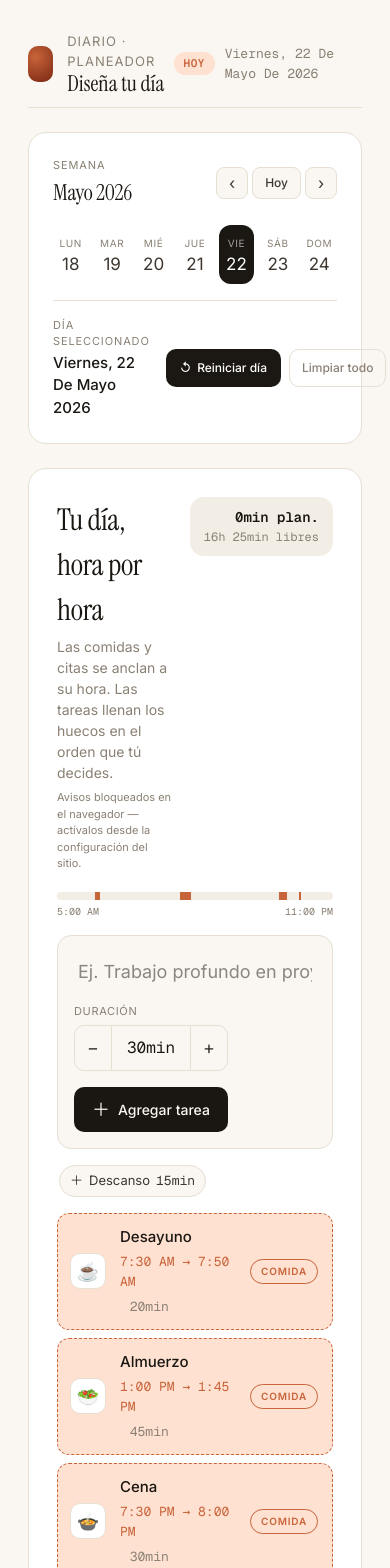
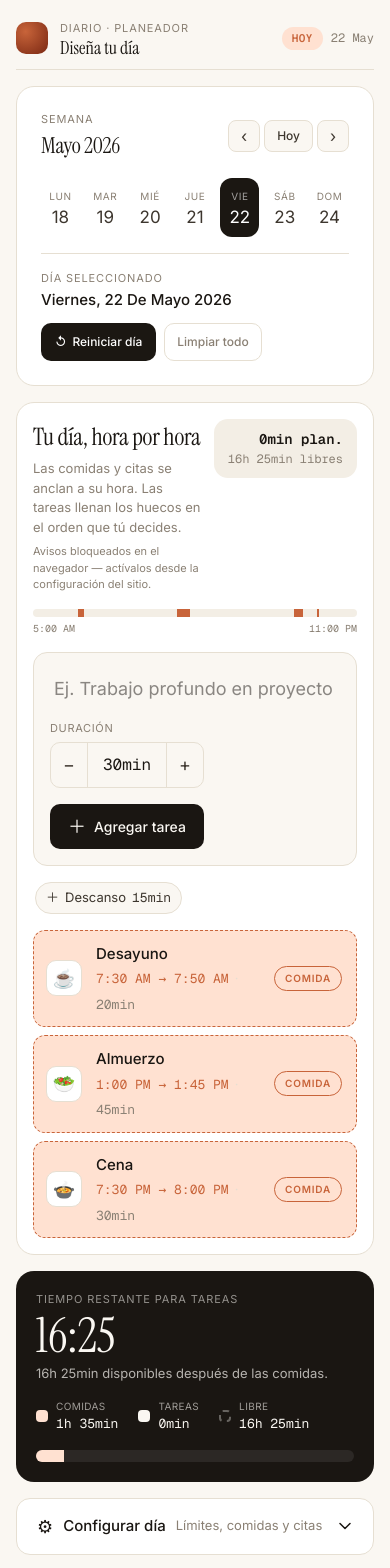
Before and after one commit to kevinguzman420/tasks-manager-v1, a Next.js app: page / in a window 390 px wide. Shown: the top 1568 px of the page. Built offline with nearby package versions, Linux system fonts and the light colour scheme.

Commit message:
Responsive

```diff
--- a/src/app/page.tsx
+++ b/src/app/page.tsx
@@ -16,7 +16,7 @@ export default function Home() {
   const [settingsOpen, setSettingsOpen] = useState(false);
 
   return (
-    <main className="max-w-[1080px] mx-auto py-[32px] px-[28px] pb-[80px] flex flex-col gap-[24px]">
+    <main className="max-w-[1080px] mx-auto py-5 sm:py-8 px-4 sm:px-7 pb-20 flex flex-col gap-4 sm:gap-6">
       <DayHeader />
       <Calendar />
       <LiveBanner onOpenTask={id => router.push(`/task/${id}`)} />
--- a/src/components/planner/Calendar.tsx
+++ b/src/components/planner/Calendar.tsx
@@ -162,7 +162,7 @@ export function Calendar() {
       </div>
 
       {/* ── Info del día + acciones ─────────────────────────────────────── */}
-      <div className="border-t border-(--line) pt-4 flex items-center justify-between gap-4 min-h-[52px]">
+      <div className="border-t border-(--line) pt-4 flex flex-col sm:flex-row sm:items-center justify-between gap-3 sm:gap-4">
         <div>
           <div className="text-[11px] text-(--muted) tracking-[0.08em] uppercase">
             Día seleccionado
--- a/src/components/planner/DayHeader.tsx
+++ b/src/components/planner/DayHeader.tsx
@@ -14,24 +14,33 @@ export function DayHeader() {
   const isToday = sameDay(selectedDate, today);
 
   return (
-    <header className="flex items-center justify-between pb-[12px] border-b border-[var(--line)]">
+    <header className="flex items-center justify-between pb-3 border-b border-[var(--line)]">
       {/* Brand */}
-      <div className="flex items-center gap-[14px]">
-        <div className="w-[36px] h-[36px] rounded-[10px] bg-[radial-gradient(circle_at_30%_30%,var(--accent),oklch(0.4_0.12_35))]" />
+      <div className="flex items-center gap-3">
+        <div className="w-8 h-8 sm:w-9 sm:h-9 rounded-[10px] bg-[radial-gradient(circle_at_30%_30%,var(--accent),oklch(0.4_0.12_35))]" />
         <div>
-          <div className="text-[13px] text-[var(--muted)] tracking-[0.08em] uppercase">Diario · Planeador</div>
-          <div className="serif text-[22px] leading-[1] mt-[2px]">Diseña tu día</div>
+          <div className="text-[11px] sm:text-[13px] text-[var(--muted)] tracking-[0.08em] uppercase">
+            Diario · Planeador
+          </div>
+          <div className="serif text-[18px] sm:text-[22px] leading-[1] mt-[2px]">
+            Diseña tu día
+          </div>
         </div>
       </div>
 
-      {/* Date display */}
-      <div className="mono flex items-center gap-[10px] text-[13px] text-[var(--muted)]">
+      {/* Date — en móvil solo el badge "Hoy" + fecha corta */}
+      <div className="mono flex items-center gap-[8px] text-[13px] text-[var(--muted)]">
         {isToday && (
           <span className="bg-[var(--accent-soft)] text-[var(--accent)] px-[10px] py-[3px] rounded-full text-[11px] font-[600] tracking-[0.04em] uppercase">
             Hoy
           </span>
         )}
-        <span className="capitalize">
+        {/* Fecha corta en móvil */}
+        <span className="capitalize text-[12px] sm:hidden">
+          {selectedDate.toLocaleDateString('es-MX', { day: 'numeric', month: 'short' })}
+        </span>
+        {/* Fecha completa en desktop */}
+        <span className="capitalize hidden sm:inline">
           {selectedDate.toLocaleDateString('es-MX', {
             weekday: 'long', day: 'numeric', month: 'long', year: 'numeric',
           })}
--- a/src/components/planner/RemainCard.tsx
+++ b/src/components/planner/RemainCard.tsx
@@ -5,13 +5,13 @@ import { usePlanner } from '@/context/PlannerContext';
 import { dayMinutes, fmtMinutes, fmtMinutesShort } from '@/utils/scheduler';
 
 export function RemainCard() {
-  const { plan, schedule } = usePlanner();
+  const { plan } = usePlanner();
 
-  const totalDay = dayMinutes(plan.start, plan.end);
+  const totalDay  = dayMinutes(plan.start, plan.end);
   const mealsTotal = plan.meals.breakfast.duration + plan.meals.lunch.duration + plan.meals.dinner.duration;
   const tasksTotal = plan.tasks.reduce((s, t) => s + t.duration, 0);
   const afterMeals = Math.max(0, totalDay - mealsTotal);
-  const remaining = totalDay - mealsTotal - tasksTotal;
+  const remaining  = totalDay - mealsTotal - tasksTotal;
   const overbooked = remaining < 0;
 
   const pctMeals  = totalDay ? Math.min(100, (mealsTotal / totalDay) * 100) : 0;
@@ -19,72 +19,56 @@ export function RemainCard() {
   const pctRemain = Math.max(0, 100 - pctMeals - pctTasks);
 
   return (
-    <section className="bg-[var(--ink)] text-[var(--bg)] rounded-[18px] p-[28px] flex flex-col gap-[20px]">
-      <div className="flex justify-between items-end gap-[24px] flex-wrap">
+    <section className="bg-[var(--ink)] text-[var(--bg)] rounded-[18px] p-5 sm:p-7 flex flex-col gap-4 sm:gap-5">
+      <div className="flex justify-between items-end gap-4 flex-wrap">
         <div>
           <div className="text-[11px] text-[rgba(250,247,242,0.55)] tracking-[0.08em] uppercase">
             Tiempo restante para tareas
           </div>
-          <div className={`serif text-[72px] leading-[1] mt-[6px] ${overbooked ? 'text-[oklch(0.78_0.16_30)]' : 'text-[var(--bg)]'}`}>
+          <div className={`serif text-[48px] sm:text-[72px] leading-[1] mt-1 ${overbooked ? 'text-[oklch(0.78_0.16_30)]' : 'text-[var(--bg)]'}`}>
             {overbooked ? '−' : ''}{fmtMinutesShort(Math.abs(remaining))}
           </div>
-          <div className={`mt-[8px] text-[13px] ${overbooked ? 'text-[oklch(0.78_0.16_30)]' : 'text-[rgba(250,247,242,0.7)]'}`}>
+          <div className={`mt-1 text-[13px] ${overbooked ? 'text-[oklch(0.78_0.16_30)]' : 'text-[rgba(250,247,242,0.7)]'}`}>
             {overbooked
               ? `Te pasaste por ${fmtMinutes(-remaining)}. Quita o acorta algo.`
               : `${fmtMinutes(afterMeals)} disponibles después de las comidas.`}
           </div>
         </div>
 
-        {/* Legend */}
-        <div className="flex gap-[24px] flex-wrap">
-          <LegendDot
-            color="var(--accent-soft)"
-            label="Comidas"
-            value={fmtMinutes(mealsTotal)}
-          />
-          <LegendDot
-            color="var(--bg)"
-            label="Tareas"
-            value={fmtMinutes(tasksTotal)}
-            ring={false}
-          />
-          <LegendDot
-            color="transparent"
-            label="Libre"
-            value={fmtMinutes(Math.max(0, remaining))}
-            ring
-          />
+        {/* Leyenda */}
+        <div className="flex gap-5 sm:gap-6 flex-wrap">
+          <LegendDot color="var(--accent-soft)" label="Comidas"  value={fmtMinutes(mealsTotal)} />
+          <LegendDot color="var(--bg)"          label="Tareas"   value={fmtMinutes(tasksTotal)} ring={false} />
+          <LegendDot color="transparent"        label="Libre"    value={fmtMinutes(Math.max(0, remaining))} ring />
         </div>
       </div>
 
-      {/* Distribution bar */}
+      {/* Barra de distribución */}
       <div
         role="img"
         aria-label="Distribución del día"
-        className="flex h-[14px] rounded-full overflow-hidden bg-[rgba(255,255,255,0.08)]"
+        className="flex h-3 rounded-full overflow-hidden bg-[rgba(255,255,255,0.08)]"
       >
-        <div className="h-full transition-[width] duration-200 ease" style={{ width: `${pctMeals}%`, background: 'var(--accent-soft)' }} />
-        <div className="h-full transition-[width] duration-200 ease" style={{ width: `${pctTasks}%`, background: 'var(--bg)' }} />
-        <div className="h-full" style={{ width: `${pctRemain}%`, background: 'transparent' }} />
+        <div className="h-full transition-[width] duration-200" style={{ width: `${pctMeals}%`,  background: 'var(--accent-soft)' }} />
+        <div className="h-full transition-[width] duration-200" style={{ width: `${pctTasks}%`,  background: 'var(--bg)' }} />
+        <div className="h-full"                                  style={{ width: `${pctRemain}%`, background: 'transparent' }} />
       </div>
     </section>
   );
 }
 
-function LegendDot({
-  color, label, value, ring = false,
-}: {
-  color: string;
-  label: string;
-  value: string;
-  ring?: boolean;
+function LegendDot({ color, label, value, ring = false }: {
+  color: string; label: string; value: string; ring?: boolean;
 }) {
   return (
-    <div className="flex items-center gap-[10px]">
-      <span className={`inline-block shrink-0 w-[12px] h-[12px] rounded-[4px] ${ring ? 'border-[2px] border-dashed border-[rgba(250,247,242,0.35)] bg-transparent' : ''}`} style={{ background: ring ? 'transparent' : color }} />
+    <div className="flex items-center gap-2">
+      <span
+        className={`inline-block shrink-0 w-3 h-3 rounded-[4px] ${ring ? 'border-2 border-dashed border-[rgba(250,247,242,0.35)] bg-transparent' : ''}`}
+        style={{ background: ring ? 'transparent' : color }}
+      />
       <div className="flex flex-col">
-        <span className="text-[11px] text-[rgba(250,247,242,0.6)] tracking-[0.04em] uppercase">{label}</span>
-        <span className="mono text-[14px]">{value}</span>
+        <span className="text-[10px] text-[rgba(250,247,242,0.6)] tracking-[0.04em] uppercase">{label}</span>
+        <span className="mono text-[13px]">{value}</span>
       </div>
     </div>
   );
--- a/src/components/planner/Timeline.tsx
+++ b/src/components/planner/Timeline.tsx
@@ -192,14 +192,14 @@ export function Timeline() {
   const events = schedule.events;
 
   return (
-    <section className="bg-[var(--card-bg)] border border-[var(--line)] rounded-[18px] p-[28px_28px_24px]">
+    <section className="bg-[var(--card-bg)] border border-[var(--line)] rounded-[18px] p-4 sm:p-7">
       {/* Header */}
-      <div className="flex items-start justify-between gap-[16px] mb-[20px]">
+      <div className="flex items-start justify-between gap-3 mb-4 sm:mb-5">
         <div>
-          <h2 className="serif text-[30px] m-0 font-[400] tracking-[-0.01em]">
+          <h2 className="serif text-[24px] sm:text-[30px] m-0 font-[400] tracking-[-0.01em]">
             Tu día, hora por hora
           </h2>
-          <p className="mt-[4px] text-[14px] text-[var(--muted)]">
+          <p className="mt-1 text-[13px] sm:text-[14px] text-[var(--muted)]">
             Las comidas y citas se anclan a su hora. Las tareas llenan los
             huecos en el orden que tú decides.
           </p>
@@ -511,103 +511,86 @@ export function Timeline() {
                   <li
                     key={task.id}
                     className={clsx(
-                      "grid grid-cols-[auto_auto_auto_1fr_auto_auto] items-center gap-[12px] p-[14px_14px_14px_8px] rounded-[12px] transition-[opacity_transform_box-shadow] duration-[200ms]",
+                      "rounded-[12px] transition-[opacity_transform_box-shadow] duration-[200ms]",
+                      // Layout: flex en móvil, grid en sm+
+                      "flex flex-col gap-2 p-3",
+                      "sm:grid sm:grid-cols-[auto_auto_auto_1fr_auto_auto] sm:items-center sm:gap-3 sm:p-[14px_14px_14px_8px]",
                       isNow
-                        ? "bg-[var(--card-bg)] border-[1px] border-[var(--accent)] shadow-[0_0_0_2px_var(--accent)_0_0_0_6px_var(--accent-soft)]"
+                        ? "bg-[var(--card-bg)] border border-[var(--accent)] shadow-[0_0_0_2px_var(--accent-soft)]"
                         : "bg-[var(--bg)]",
-                      task.overlap && !isNow
-                        ? "border-[1px] border-[var(--accent)]"
-                        : !isNow
-                          ? "border-[1px] border-[var(--line)]"
-                          : "",
+                      task.overlap && !isNow ? "border border-[var(--accent)]"
+                        : !isNow ? "border border-[var(--line)]" : "",
                       isDragging && "opacity-[0.35] scale-[0.99]",
                       isPast && !isDragging && "opacity-[0.55]",
                       task.done && "opacity-60",
                     )}
                     onDragOver={(e) => handleDragOverTask(e, taskIdx)}
                   >
+                    {/* ── Fila superior (móvil: toda la tarjeta; sm: columnas 1-3 + nombre) ── */}
+                    <div className="flex items-center gap-2 min-w-0 sm:contents">
+
+                      {/* Grip */}
                       <div
                         draggable
                         onDragStart={(e) => handleDragStart(e, taskIdx)}
                         onDragEnd={reset}
                         aria-label="Arrastrar para reordenar"
-                      className="w-[22px] h-[36px] flex items-center justify-center text-[var(--muted)] rounded-[6px] cursor-grab select-none"
+                        className="w-5 h-8 flex items-center justify-center text-[var(--muted)] rounded-[6px] cursor-grab select-none flex-shrink-0"
                       >
                         <GripIcon />
                       </div>
 
+                      {/* Done checkbox */}
                       <button
                         onClick={() => toggleTaskDone(task.id)}
                         aria-label={task.done ? 'Marcar pendiente' : 'Marcar como hecho'}
-                      className={`w-[20px] h-[20px] rounded-full border-2 flex items-center justify-center text-[9px] flex-shrink-0 transition-colors ${
+                        className={`w-5 h-5 rounded-full border-2 flex items-center justify-center text-[9px] flex-shrink-0 transition-colors ${
                           task.done
                             ? 'bg-[var(--good)] border-[var(--good)] text-white'
                             : 'border-[var(--line)] bg-transparent text-transparent hover:border-[var(--muted)]'
                         }`}
                       >✓</button>
 
-                    <div className="mono text-[12px] font-[500] text-[var(--muted)]">
+                      {/* Número — oculto en móvil */}
+                      <div className="hidden sm:block mono text-[12px] font-[500] text-[var(--muted)]">
                         {isPast ? "✓" : String(taskIdx + 1).padStart(2, "0")}
                       </div>
 
-                    <div className="flex flex-col gap-[4px] min-w-0">
-                      <div className="flex flex-wrap items-center gap-[10px]">
+                      {/* Nombre + chips */}
+                      <div className="flex flex-col gap-1 min-w-0 flex-1">
+                        <div className="flex flex-wrap items-center gap-2">
                           <input
                             value={task.name}
-                          onChange={(e) =>
-                            updateTask(task.id, { name: e.target.value })
-                          }
-                          className={`border-none bg-transparent p-0 text-[16px] font-[500] min-w-0 max-w-full outline-none ${
+                            onChange={(e) => updateTask(task.id, { name: e.target.value })}
+                            className={`border-none bg-transparent p-0 text-[15px] sm:text-[16px] font-[500] min-w-0 max-w-full outline-none ${
                               task.done ? 'line-through text-[var(--muted)]' : 'text-[var(--ink)]'
                             }`}
                           />
                           {isNow && <NowChip />}
                         </div>
-                      <div className="flex flex-wrap items-center gap-[6px] text-[13px]">
-                        <span
-                          className={clsx(
-                            "mono",
-                            overflow
-                              ? "text-[var(--warn)]"
-                              : "text-[var(--ink-2)]",
-                          )}
-                        >
+                        <div className="flex flex-wrap items-center gap-[5px] text-[12px] sm:text-[13px]">
+                          <span className={clsx("mono", overflow ? "text-[var(--warn)]" : "text-[var(--ink-2)]")}>
                             {minToClock(task.startAt)} → {minToClock(task.endAt)}
                           </span>
                           <span className="text-[var(--line)]">·</span>
                           <button
-                          onClick={() =>
-                            setEditingId(editingId === task.id ? null : task.id)
-                          }
+                            onClick={() => setEditingId(editingId === task.id ? null : task.id)}
                             className={clsx(
-                            "inline-flex items-center gap-[2px] rounded-full px-[8px] py-[3px] text-[12px] leading-[1.4]",
+                              "inline-flex items-center gap-[2px] rounded-full px-2 py-[2px] text-[11px] leading-[1.4]",
                               editingId === task.id
                                 ? "border border-[var(--accent)] bg-[var(--accent-soft)] text-[var(--accent)]"
                                 : "border border-[var(--line)] bg-transparent text-[var(--muted)]",
                             )}
                           >
-                          <span className="mono">
-                            {fmtMinutes(task.duration)}
-                          </span>
-                          <svg
-                            width="10"
-                            height="10"
-                            viewBox="0 0 10 10"
-                            className="ml-[4px] opacity-[0.7]"
-                          >
-                            <path
-                              d="M2 3.5 L5 6.5 L8 3.5"
-                              stroke="currentColor"
-                              strokeWidth="1.3"
-                              fill="none"
-                              strokeLinecap="round"
-                            />
+                            <span className="mono">{fmtMinutes(task.duration)}</span>
+                            <svg width="10" height="10" viewBox="0 0 10 10" className="ml-1 opacity-70">
+                              <path d="M2 3.5 L5 6.5 L8 3.5" stroke="currentColor" strokeWidth="1.3" fill="none" strokeLinecap="round" />
                             </svg>
                           </button>
                           {task.subtasks.length > 0 && (
                             <>
                               <span className="text-[var(--line)]">·</span>
-                            <span className="mono text-[11px] font-[500] rounded-full bg-[var(--accent-soft)] text-[var(--accent)] px-[8px] py-[2px]">
+                              <span className="mono text-[11px] font-[500] rounded-full bg-[var(--accent-soft)] text-[var(--accent)] px-2 py-[2px]">
                                 {task.subtasks.length} sub-tareas
                               </span>
                             </>
@@ -616,8 +599,7 @@ export function Timeline() {
                             <>
                               <span className="text-(--line)">·</span>
                               <button
-                              onClick={() =>
-                                setConflictModal({
+                                onClick={() => setConflictModal({
                                   taskId: task.id,
                                   taskName: task.name,
                                   taskStartAt: task.startAt,
@@ -625,20 +607,17 @@ export function Timeline() {
                                   eventLabel: task.overlap!.label,
                                   eventKind: task.overlap!.kind,
                                   currentDuration: task.duration,
-                                })
-                              }
-                              className="rounded-full bg-(--accent-soft) text-(--warn) px-2 py-0.5 text-[11px] font-medium
-                                         underline underline-offset-2 decoration-dotted cursor-pointer"
+                                })}
+                                className="rounded-full bg-(--accent-soft) text-(--warn) px-2 py-0.5 text-[11px] font-medium underline underline-offset-2 decoration-dotted cursor-pointer"
                               >
-                              ⚠ roba {fmtMinutes(task.overlap.stealMin)} de{" "}
-                              {task.overlap.label}
+                                ⚠ roba {fmtMinutes(task.overlap.stealMin)} de {task.overlap.label}
                               </button>
                             </>
                           )}
                           {overflow && (
                             <>
                               <span className="text-[var(--line)]">·</span>
-                            <span className="rounded-full bg-[var(--accent-soft)] text-[var(--warn)] px-[8px] py-[2px] text-[11px] font-[500]">
+                              <span className="rounded-full bg-[var(--accent-soft)] text-[var(--warn)] px-2 py-[2px] text-[11px] font-[500]">
                                 se pasa del día
                               </span>
                             </>
@@ -647,43 +626,30 @@ export function Timeline() {
                         {editingId === task.id && (
                           <DurationEditor
                             ev={task}
-                          onChange={(newDur) =>
-                            updateTask(task.id, { duration: newDur })
-                          }
+                            onChange={(newDur) => updateTask(task.id, { duration: newDur })}
                             onClose={() => setEditingId(null)}
                           />
                         )}
                       </div>
 
+                      {/* Abrir + borrar (en móvil van pegados al nombre a la derecha) */}
+                      <div className="flex items-center gap-1 flex-shrink-0 sm:contents">
                         <button
                           onClick={() => router.push(`/task/${task.id}`)}
-                      className="inline-flex items-center whitespace-nowrap rounded-full border border-gray-400 bg-transparent px-3 py-1.5 text-[12px] font-medium text-black cursor-pointer"
+                          className="inline-flex items-center rounded-full border border-[var(--line)] bg-transparent px-2 sm:px-3 py-1.5 text-[12px] font-medium text-[var(--ink-2)] cursor-pointer"
                         >
-                      Abrir
-                      <svg
-                        width="12"
-                        height="12"
-                        viewBox="0 0 12 12"
-                        className="ml-[6px]"
-                      >
-                        <path
-                          d="M3 6h6 M6.5 3.5L9 6l-2.5 2.5"
-                          stroke="currentColor"
-                          strokeWidth="1.4"
-                          fill="none"
-                          strokeLinecap="round"
-                          strokeLinejoin="round"
-                        />
+                          <span className="hidden sm:inline mr-1.5">Abrir</span>
+                          <svg width="12" height="12" viewBox="0 0 12 12">
+                            <path d="M3 6h6 M6.5 3.5L9 6l-2.5 2.5" stroke="currentColor" strokeWidth="1.4" fill="none" strokeLinecap="round" strokeLinejoin="round" />
                           </svg>
                         </button>
-
                         <button
                           onClick={() => removeTask(task.id)}
                           aria-label="Eliminar"
-                      className="w-[30px] h-[30px] rounded-[8px] bg-transparent text-[var(--muted)] border border-transparent text-[13px]"
-                    >
-                      ✕
-                    </button>
+                          className="w-7 h-7 rounded-[8px] bg-transparent text-[var(--muted)] border border-transparent text-[13px] flex items-center justify-center"
+                        >✕</button>
+                      </div>
+                    </div>
                   </li>,
                 );
 
```
Also changed, not shown: src/components/planner/LiveBanner.tsx (+15 -18 lines). Lines whose indentation alone changed are shown as unchanged.
